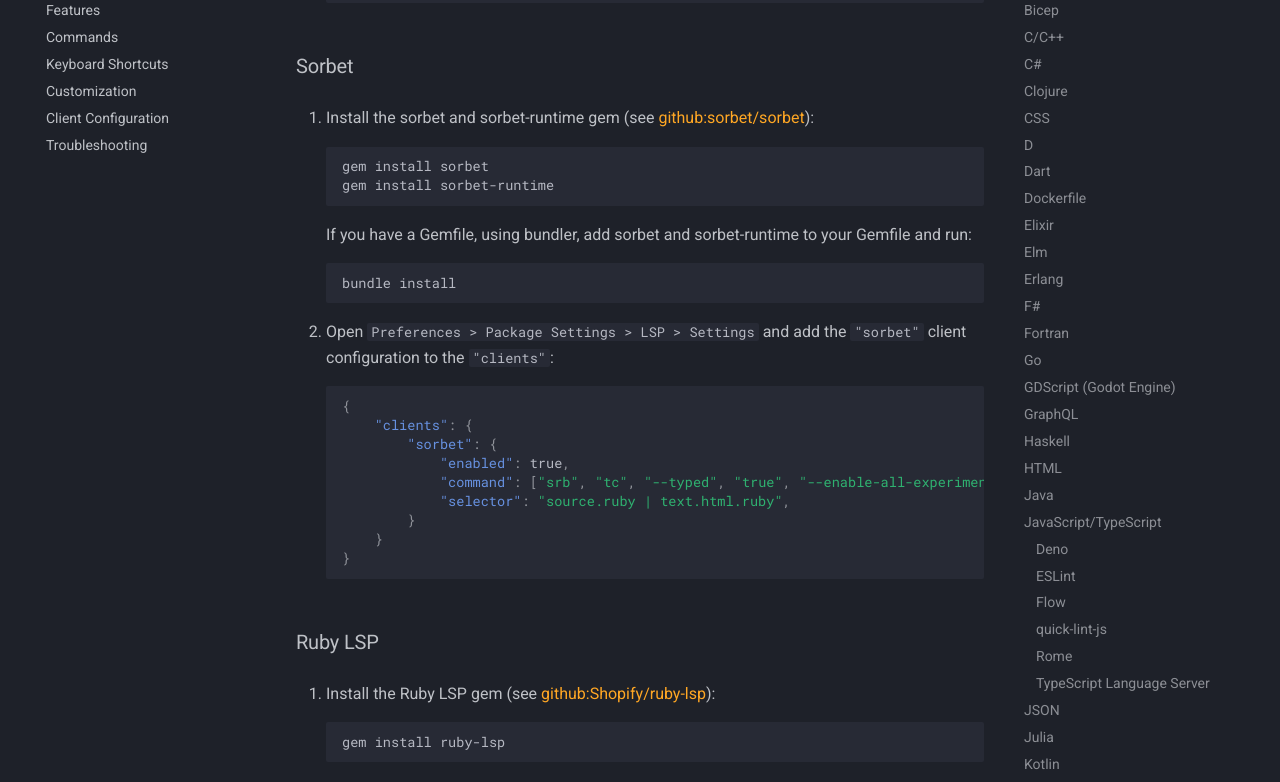
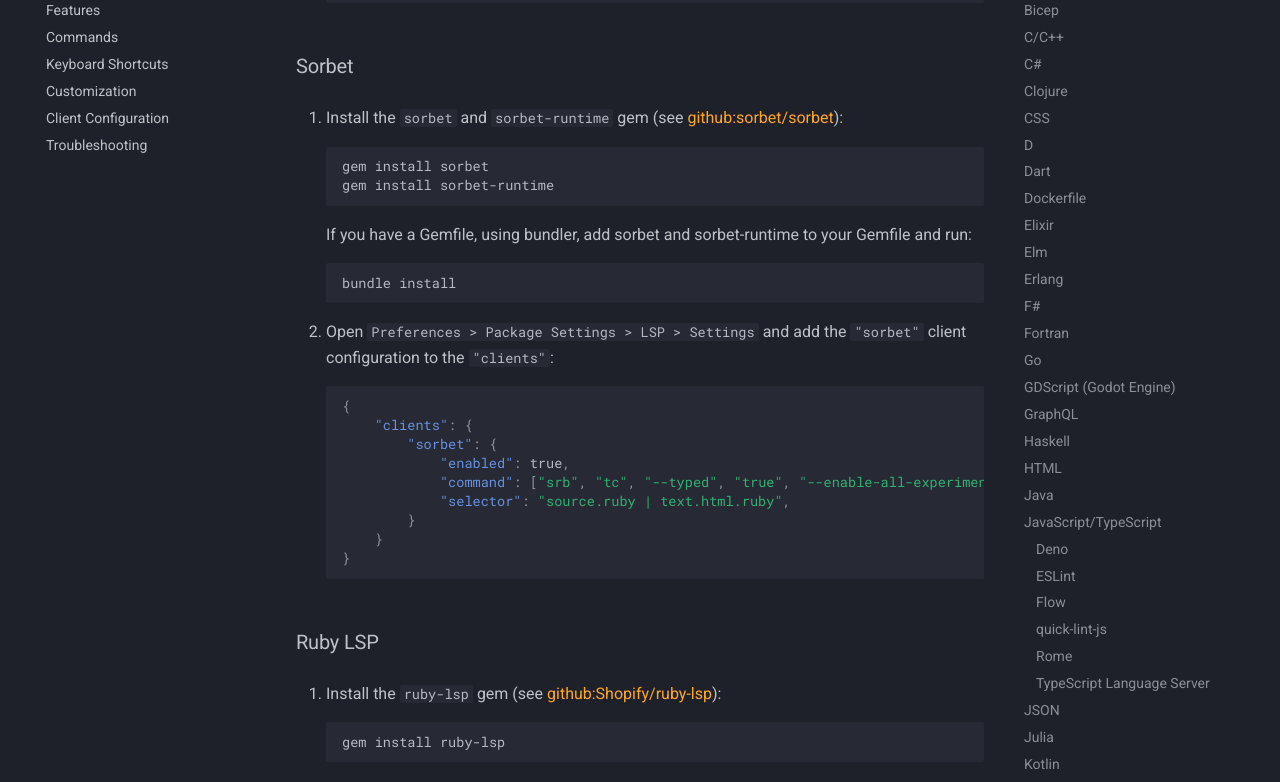
Before and after one commit to sublimelsp/LSP, an MkDocs documentation site: the page built from docs/src/language_servers.md, in a window 1280 px wide and 1400 px high, scrolled down 12295 px. Shown: the part 152-934 px from the top of the window. Built offline with MkDocs 1.6.1 and Material for MkDocs 9.7.7, drawn with Linux system fonts in a browser that asks for light colours; comment, search, counter and statistics services are not loaded.

````diff
--- a/docs/src/language_servers.md
+++ b/docs/src/language_servers.md
@@ -489,7 +489,7 @@ There are multiple options:
 
 ### Sorbet
 
-1. Install the sorbet and sorbet-runtime gem (see [github:sorbet/sorbet](https://github.com/sorbet/sorbet)):
+1. Install the `sorbet` and `sorbet-runtime` gem (see [github:sorbet/sorbet](https://github.com/sorbet/sorbet)):
 
     ```sh
     gem install sorbet
@@ -518,7 +518,7 @@ There are multiple options:
 
 ### Ruby LSP
 
-1. Install the Ruby LSP gem (see [github:Shopify/ruby-lsp](https://github.com/Shopify/ruby-lsp)):
+1. Install the `ruby-lsp` gem (see [github:Shopify/ruby-lsp](https://github.com/Shopify/ruby-lsp)):
 
     ```sh
     gem install ruby-lsp
````
